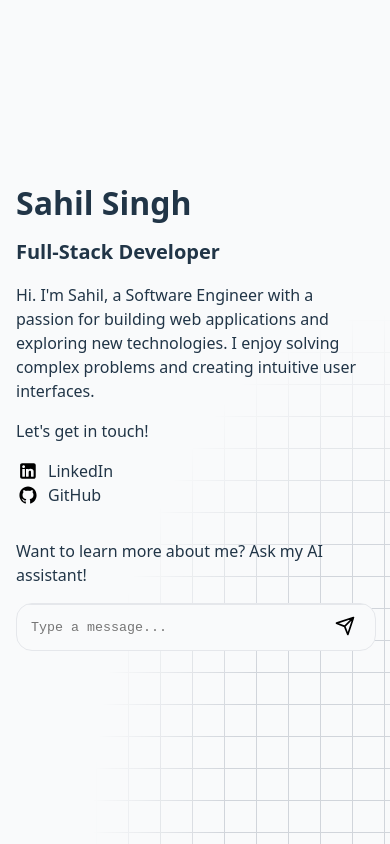
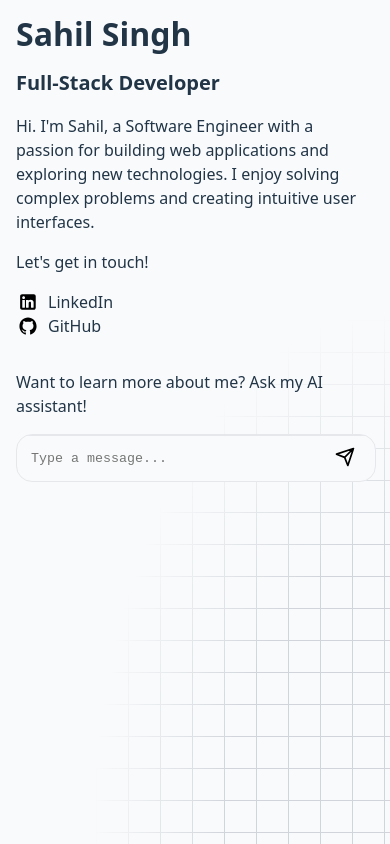
Before and after one commit to sahil9878/career-conversations, a React (Vite) app in the folder frontend/: page / in a window 390 px wide. Built offline with nearby package versions, Linux system fonts and the light colour scheme.

Commit message:
Some UI tweaks

```diff
--- a/frontend/src/App.css
+++ b/frontend/src/App.css
@@ -47,7 +47,6 @@ section.conversation {
 
 
 .chat-widget {
-    flex-grow: 1;
     display: flex;
     min-width: 100%;
     min-height: 500px;
@@ -116,15 +115,18 @@ section.conversation {
 @media (max-width: 768px) {
     main {
         grid-template-columns: 1fr;
+        grid-template-rows: auto 1fr;
+        height: 100vh;
     }
 
     section.intro {
-        padding: 0 1em;
+        padding: 1em 1em 0;
     }
 
     section.conversation {
-        padding: 0 1em 0.5em;
-        max-height: 50vh;
+        padding: 0 1em 1em;
+        max-height: unset;
+        overflow-y: scroll;
     }
 
     div.background__pattern {
--- a/frontend/src/components/chat-widget/chat-history.tsx
+++ b/frontend/src/components/chat-widget/chat-history.tsx
@@ -1,4 +1,4 @@
-import type { FunctionComponent } from "react";
+import { useEffect, type FunctionComponent } from "react";
 import type { Message } from "../../hooks/useSendMessage";
 
 interface ChatHistoryProps {
@@ -7,6 +7,18 @@ interface ChatHistoryProps {
 }
 
 const ChatHistory: FunctionComponent<ChatHistoryProps> = ({ history, loading }) => {
+
+    useEffect(() => {
+        const chatHistoryDiv = document.querySelector('.chat-widget__chat-history');
+        if (chatHistoryDiv) {
+            const lastMessage = chatHistoryDiv.lastElementChild;
+            if (lastMessage) {
+                lastMessage.scrollIntoView({ behavior: 'smooth' });
+            }
+        }
+    }, [history]);
+
+
     return (<div className="chat-widget__chat-history">
         {history.map((msg, index) => (
             <div key={index} className={`chat-widget__chat-message chat-widget__chat-message--${msg.user === "user" ? "user" : "bot"}`}>
--- a/frontend/src/components/chat-widget/message-input.tsx
+++ b/frontend/src/components/chat-widget/message-input.tsx
@@ -20,7 +20,6 @@ const MessageInput: FunctionComponent<MessageInputProps> = ({ sendMessage, loadi
     };
 
     const onSendClick = () => {
-        console.log(`Sent text ${inputText}`)
         sendMessage(inputText);
         setInputText("")
     }
```
Also changed, not shown: 1 other file (tests, documents, lock files or other folders).
